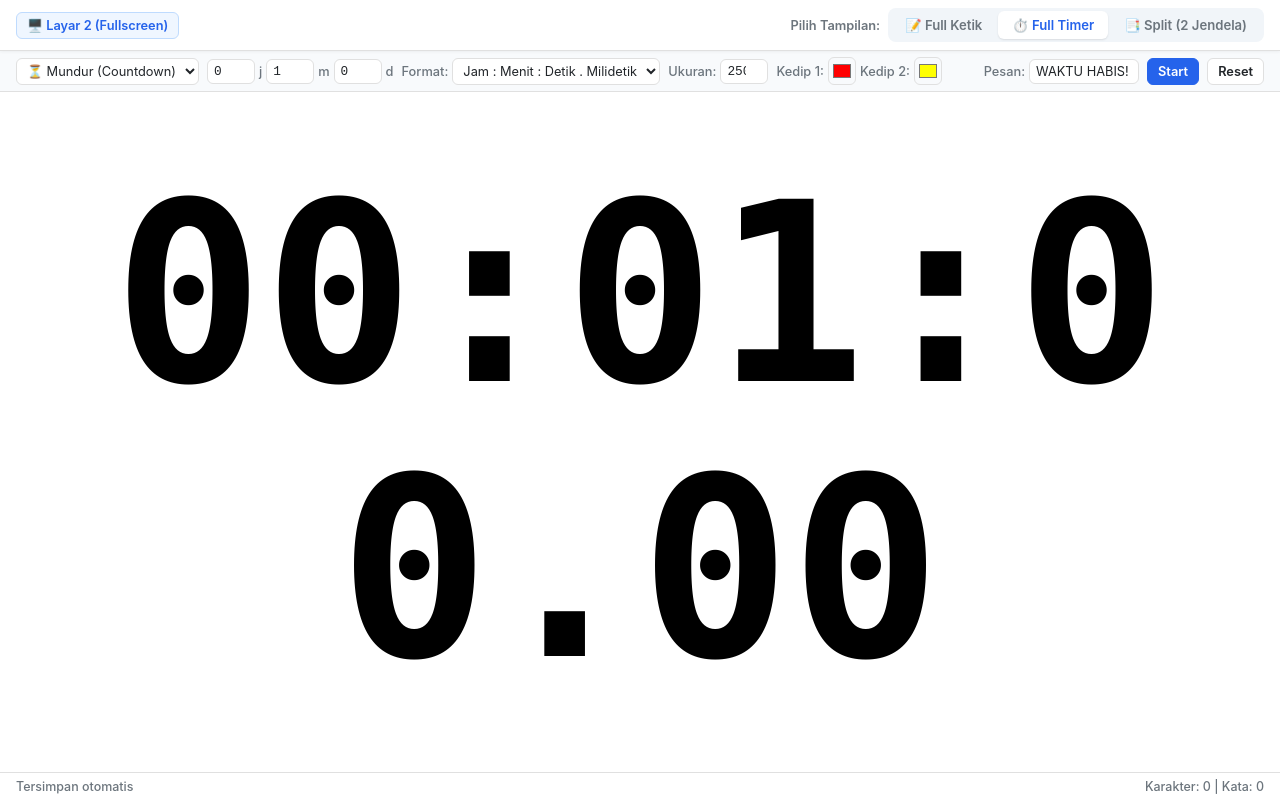
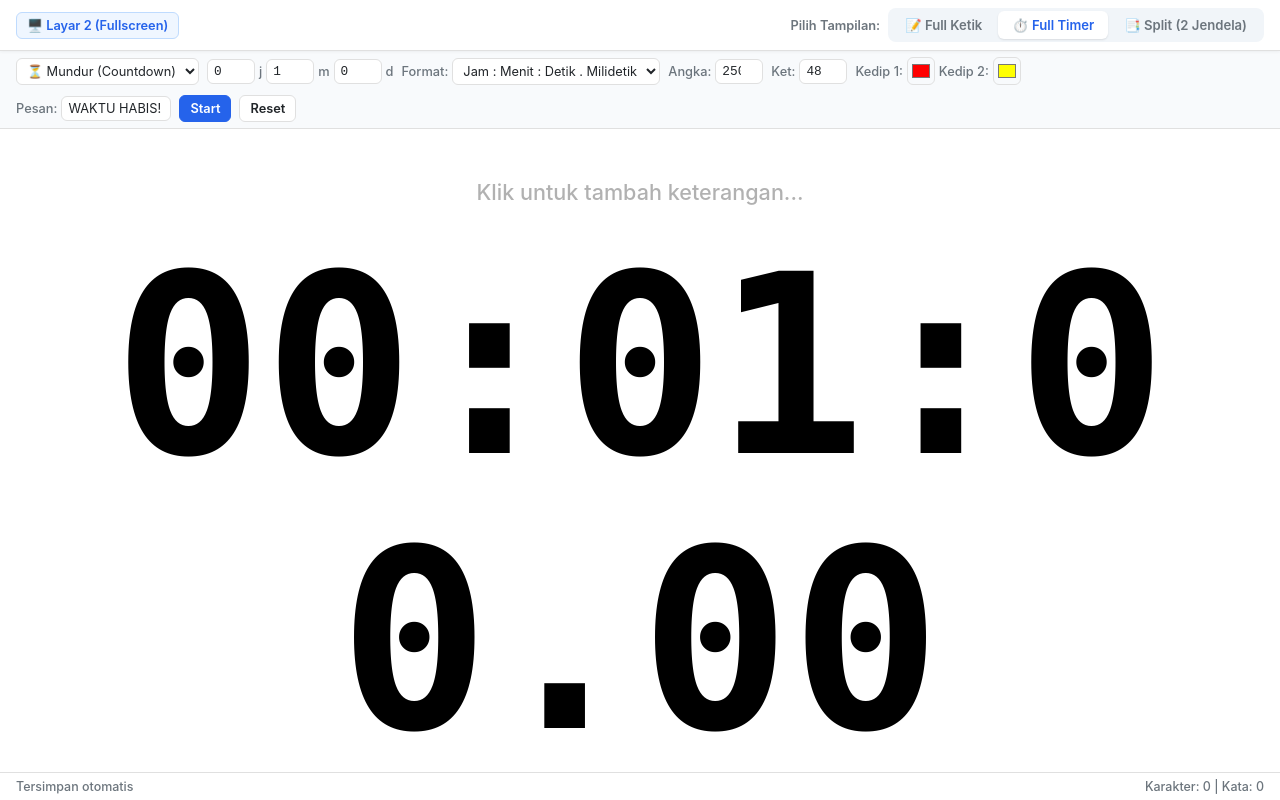
Before and after one commit to anggerpranata/promptime, a plain HTML site: page index.html in a window 1280 px wide. Both pictures are taken after a click on the button "⏱️ Full Timer". Drawn offline with Linux system fonts and the light colour scheme.

Commit message:
index.html

```diff
--- a/index.html
+++ b/index.html
@@ -341,6 +341,51 @@
             text-align: center;
             word-break: break-word;
             max-width: 95%;
+            display: flex;
+            flex-direction: column;
+            align-items: center;
+            justify-content: center;
+            gap: 12px;
+        }
+
+        /* Keterangan / Judul Editable di Atas Timer */
+        .timer-caption-display {
+            font-size: 48px;
+            font-weight: 700;
+            line-height: 1.2;
+            outline: none;
+            border: 1px dashed transparent;
+            border-radius: 8px;
+            padding: 4px 16px;
+            min-width: 120px;
+            cursor: text;
+            transition: border-color 0.15s, background-color 0.15s;
+            word-break: break-word;
+        }
+
+        .timer-caption-display:hover {
+            border-color: rgba(128, 128, 128, 0.35);
+        }
+
+        .timer-caption-display:focus {
+            border-color: var(--primary);
+            background-color: rgba(37, 99, 235, 0.06);
+        }
+
+        .timer-caption-display:empty::before {
+            content: "Klik untuk tambah keterangan...";
+            opacity: 0.3;
+            font-size: 0.45em;
+            font-weight: 500;
+        }
+
+        body.external-mode .timer-caption-display {
+            pointer-events: none;
+            border: none;
+        }
+
+        body.external-mode .timer-caption-display:empty {
+            display: none;
         }
 
         .large-timer-display {
@@ -477,8 +522,13 @@
                     </div>
 
                     <div class="control-item">
-                        <label for="timerFontSize">Ukuran:</label>
-                        <input type="number" id="timerFontSize" value="250" min="20" max="800">
+                        <label for="timerFontSize">Angka:</label>
+                        <input type="number" id="timerFontSize" value="250" min="20" max="800" title="Ukuran Angka Timer">
+                    </div>
+
+                    <div class="control-item">
+                        <label for="captionFontSize">Ket:</label>
+                        <input type="number" id="captionFontSize" value="48" min="12" max="250" title="Ukuran Huruf Keterangan">
                     </div>
 
                     <div class="control-item">
@@ -504,6 +554,7 @@
 
             <div class="timer-window" id="timerWindow" onclick="resetTimerFlashing()">
                 <div class="timer-display-box">
+                    <div class="timer-caption-display" id="timerCaptionDisplay" contenteditable="true" spellcheck="false" onclick="event.stopPropagation()" oninput="onCaptionInput()"></div>
                     <div class="large-timer-display" id="largeTimerDisplay">00:01:00.00</div>
                 </div>
             </div>
@@ -539,9 +590,11 @@
         const timerMinsInput = document.getElementById('timerMins');
         const timerSecsInput = document.getElementById('timerSecs');
         const timerFontSizeInput = document.getElementById('timerFontSize');
+        const captionFontSizeInput = document.getElementById('captionFontSize');
         const flashColor1Input = document.getElementById('flashColor1');
         const flashColor2Input = document.getElementById('flashColor2');
         const alertMessageInput = document.getElementById('alertMessage');
+        const timerCaptionDisplay = document.getElementById('timerCaptionDisplay');
         const largeTimerDisplay = document.getElementById('largeTimerDisplay');
         const timerBtn = document.getElementById('timerBtn');
         const lightAlertBtn = document.getElementById('lightAlertBtn');
@@ -568,16 +621,25 @@
 
         // MODE TAMPILAN PROYEKSI/LAYAR KEDUA
         if (isExternalView) {
+            document.body.classList.add('external-mode');
             document.querySelector('.header-bar').style.display = 'none';
             document.querySelectorAll('.control-bar').forEach(el => el.style.display = 'none');
             document.querySelector('.status-bar').style.display = 'none';
             notepad.readOnly = true;
+            timerCaptionDisplay.contentEditable = "false";
 
             window.addEventListener('storage', (e) => {
                 if (e.key === 'webExternalSync') {
                     syncFromStorage();
                 }
             });
+        }
+
+        // Keterangan di atas timer
+        function onCaptionInput() {
+            if (isExternalView) return;
+            localStorage.setItem('webTimerCaption', timerCaptionDisplay.innerText);
+            broadcastSync();
         }
 
         // BUKA MONITOR KEDUA DENGAN WINDOW MANAGEMENT API
@@ -616,6 +678,8 @@
                 text: notepad.value,
                 fontSize: fontSizeInput.value,
                 timerFontSize: timerFontSizeInput.value,
+                captionFontSize: captionFontSizeInput.value,
+                timerCaption: timerCaptionDisplay.innerText,
                 textColor: textColorInput.value,
                 bgColor: bgColorInput.value,
                 letterSpacing: letterSpacingInput.value,
@@ -642,6 +706,10 @@
             notepad.value = data.text;
             fontSizeInput.value = data.fontSize;
             timerFontSizeInput.value = data.timerFontSize;
+            if (data.captionFontSize) captionFontSizeInput.value = data.captionFontSize;
+            if (typeof data.timerCaption === 'string') {
+                timerCaptionDisplay.innerText = data.timerCaption;
+            }
             textColorInput.value = data.textColor;
             bgColorInput.value = data.bgColor;
             letterSpacingInput.value = data.letterSpacing;
@@ -752,6 +820,12 @@
 
             const savedTimerFontSize = localStorage.getItem('webTimerFontSize');
             timerFontSizeInput.value = savedTimerFontSize ? savedTimerFontSize : "250";
+
+            const savedCaptionFontSize = localStorage.getItem('webCaptionFontSize');
+            captionFontSizeInput.value = savedCaptionFontSize ? savedCaptionFontSize : "48";
+
+            const savedCaption = localStorage.getItem('webTimerCaption');
+            if (savedCaption !== null) timerCaptionDisplay.innerText = savedCaption;
 
             const savedTextColor = localStorage.getItem('webNotepadTextColor');
             if (savedTextColor) textColorInput.value = savedTextColor;
@@ -900,6 +974,7 @@
         // Terapkan Gaya Timer
         function applyTimerStyles() {
             largeTimerDisplay.style.fontSize = timerFontSizeInput.value + 'px';
+            timerCaptionDisplay.style.fontSize = captionFontSizeInput.value + 'px';
             timerWindow.style.color = textColorInput.value;
             timerWindow.style.backgroundColor = bgColorInput.value;
 
@@ -908,11 +983,13 @@
 
             if (!isExternalView) {
                 localStorage.setItem('webTimerFontSize', timerFontSizeInput.value);
+                localStorage.setItem('webCaptionFontSize', captionFontSizeInput.value);
                 broadcastSync();
             }
         }
 
         timerFontSizeInput.addEventListener('input', applyTimerStyles);
+        captionFontSizeInput.addEventListener('input', applyTimerStyles);
         flashColor1Input.addEventListener('input', applyTimerStyles);
         flashColor2Input.addEventListener('input', applyTimerStyles);
 
```
